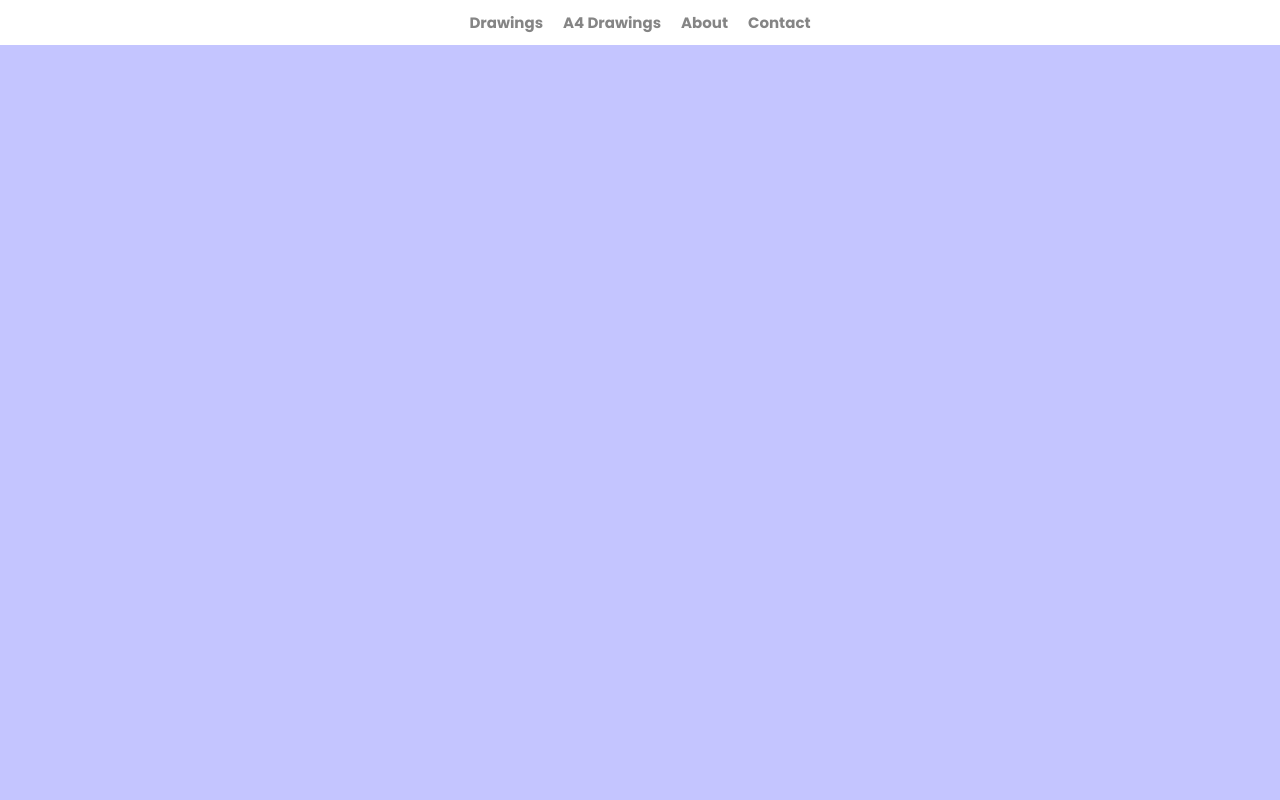
After one commit to RosyPython/Rosy-s_Art_Website, a Django app: page /about in a window 1280 px wide. The commit adds this page. Run offline with Django 4.2, Linux system fonts and the light colour scheme.

Commit message:
Added a4, about, and contact pages

```diff
--- a/Rosys_Art/settings.py
+++ b/Rosys_Art/settings.py
@@ -26,8 +26,9 @@ SECRET_KEY = 'django-insecure-=x%h%5e#h1_sv(^&x*1z9+l!y-9l*=tn9#sbjw%&a%=lm=1951
 DEBUG = True
 
 ALLOWED_HOSTS = [
-    'rosypython.pythonanywhere.com'
-    ]
+    'rosypython.pythonanywhere.com',
+    '127.0.0.1'
+]
 
 
 # Application definition
--- a/Rosys_Art/urls.py
+++ b/Rosys_Art/urls.py
@@ -19,5 +19,8 @@ from django.urls import path, include
 
 urlpatterns = [
     path('admin/', admin.site.urls),
-    path('', include('art_pieces.urls'))
+    path('', include('art_pieces.urls')),
+    path('a4', include('art_pieces.urls')),
+    path('about', include('art_pieces.urls')),
+    path('contact', include('art_pieces.urls'))
 ]
--- /dev/null
+++ b/art_pieces/static/about.css
@@ -0,0 +1,7 @@
+body,
+html {
+    margin: 0;
+    padding: 0;
+    overflow-x: hidden;
+    width: auto;
+}
--- /dev/null
+++ b/art_pieces/static/comments_popup.css
@@ -0,0 +1,4 @@
+.comments_popup {
+    height: 100%;
+    display: flex;
+}
--- /dev/null
+++ b/art_pieces/templates/a4_page.html
@@ -0,0 +1,6 @@
+{% load static %}
+<div>{% include "navigation_bar.html" %}</div>
+<link rel="stylesheet" href="{% static 'a4_page.css' %}">
+<body style ="background-color: #c4c5ff">
+
+</body>
--- /dev/null
+++ b/art_pieces/templates/about.html
@@ -0,0 +1,6 @@
+{% load static %}
+<div>{% include "navigation_bar.html" %}</div>
+<link rel="stylesheet" href="{% static 'about.css' %}">
+<body style ="background-color: #c4c5ff">
+
+</body>
--- /dev/null
+++ b/art_pieces/templates/contact.html
@@ -0,0 +1,6 @@
+{% load static %}
+<div>{% include "navigation_bar.html" %}</div>
+<link rel="stylesheet" href="{% static 'contact.css' %}">
+<body style ="background-color: #c4c5ff">
+
+</body>
--- a/art_pieces/templates/navigation_bar.html
+++ b/art_pieces/templates/navigation_bar.html
@@ -5,8 +5,8 @@
     </style>
 
 <div class = "navigation-bar">
-    <a class="active navitem" href="">Drawings</a>
-    <a class = "navitem" href="art">A4 Drawings</a>
+    <a class="active navitem" href="/">Drawings</a>
+    <a class = "navitem" href="a4">A4 Drawings</a>
     <a class = "navitem" href="about">About</a>
     <a class = "navitem" href="contact">Contact</a>
 </div>
--- a/art_pieces/urls.py
+++ b/art_pieces/urls.py
@@ -2,5 +2,8 @@ from django.urls import path
 from . import views
 
 urlpatterns = [
-    path('', views.index, name="index")
+    path('', views.index, name="index"),
+    path('a4', views.a4, name="a4"),
+    path('about', views.about, name="about"),
+    path('contact', views.contact, name="contact")
 ]
--- a/art_pieces/views.py
+++ b/art_pieces/views.py
@@ -8,3 +8,15 @@ from .models import ArtPiece
 def index(request):
     pieces = ArtPiece.objects.all()
     return render(request, "index.html", {'pieces': pieces})
+
+
+def a4(request):
+    return render(request, 'a4_page.html')
+
+
+def about(request):
+    return render(request, 'about.html')
+
+
+def contact(request):
+    return render(request, 'contact.html')
```
Also changed, not shown: art_pieces/static/a4_page.css (added, +7 -0 lines), art_pieces/static/contact.css (added, +7 -0 lines).
